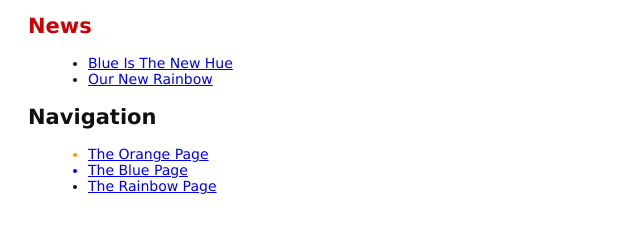
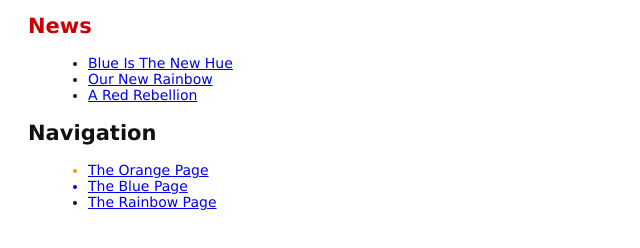
Before and after one commit to svevotti/johns-repo, a plain HTML site: page index.html in a window 1280 px wide. Shown: the part 118-366 px from the top of the page, without its empty margins (0-640 px from the left). Drawn offline with Linux system fonts and the light colour scheme.

Commit message:
Add 2nd news item to index page

```diff
--- a/index.html
+++ b/index.html
@@ -12,6 +12,7 @@
   <ul>
     <li><a href="news-1.html">Blue Is The New Hue</a></li>
     <li><a href="rainbow.html">Our New Rainbow</a></li>
+	<li><a href="news-2.html">A Red Rebellion</a></li>
   </ul>
 <h2>Navigation</h2>
 <ul>
```
